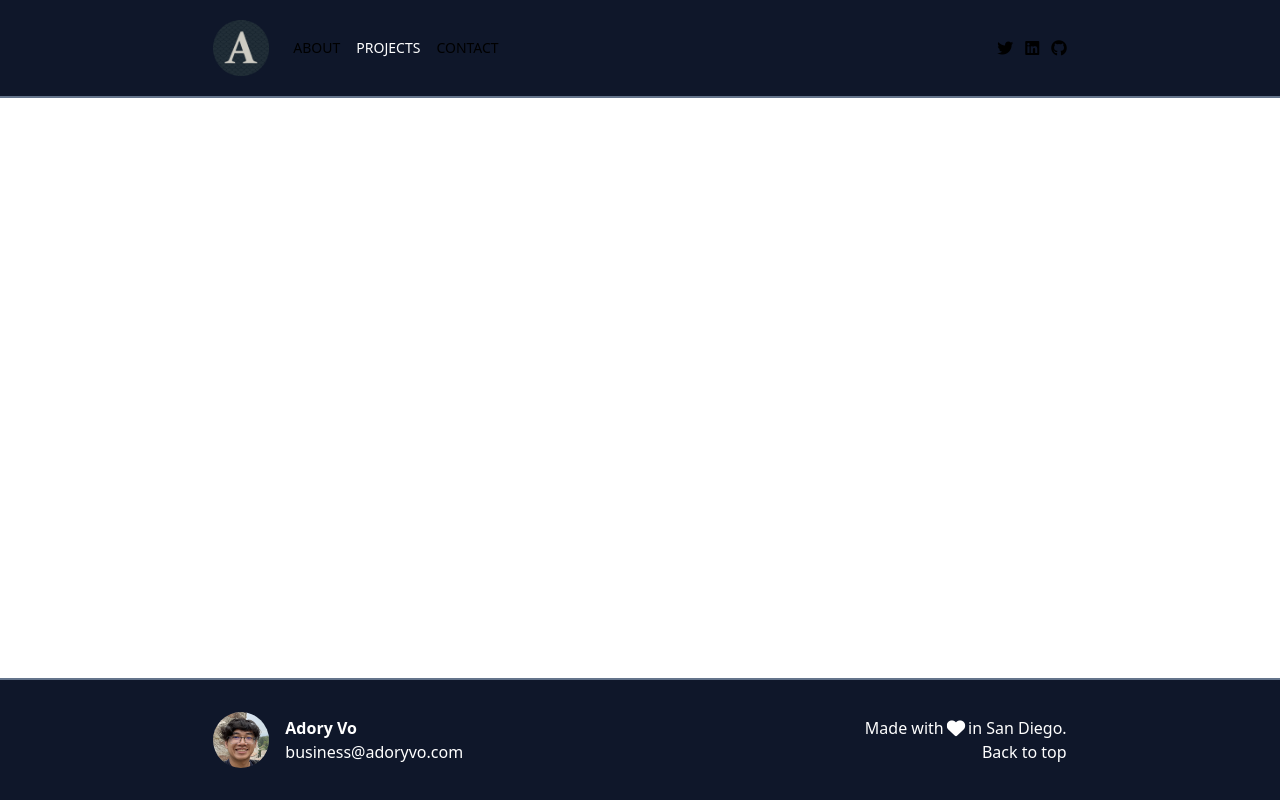
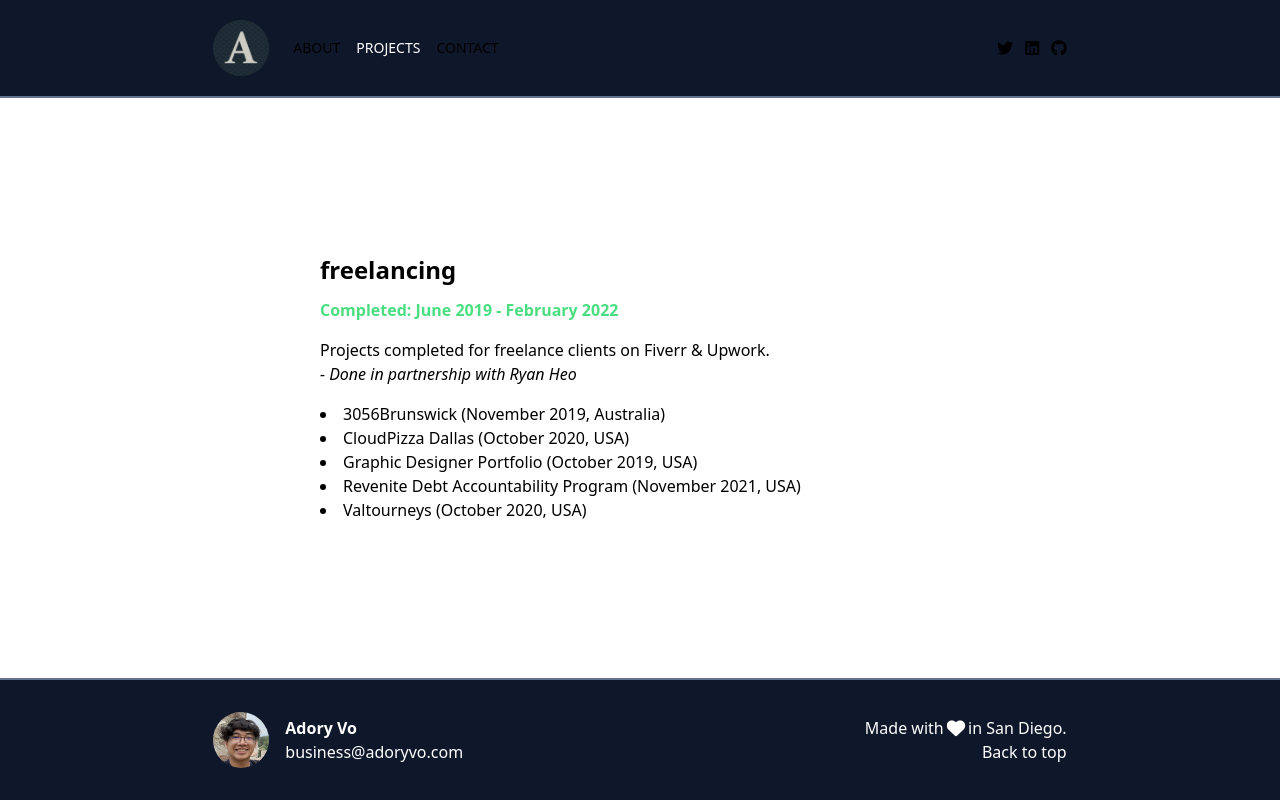
Before and after one commit to AdoryVo/adoryvo.com, a Nuxt app: page /projects/freelancing in a window 1280 px wide. Built offline with nearby package versions, Linux system fonts and the light colour scheme.

Commit message:
Add freelancing to projects

```diff
--- a/pages/projects/anagram-finder.vue
+++ b/pages/projects/anagram-finder.vue
@@ -8,7 +8,7 @@
 
 <template>
 	<main>
-		<BodyTitle class="mb-1">anagram finder</BodyTitle>
+		<BodyTitle class="mb-0">anagram finder</BodyTitle>
 		<b class="text-green-400">Completed: September 2022</b>
 		<p class="my-4">
 			A tool to find all anagrams & sub-anagrams from a specified letter pool!
--- /dev/null
+++ b/pages/projects/freelancing.vue
@@ -0,0 +1,59 @@
+<script>
+export default {
+	setup() {
+		const projects = reactive([
+					{
+						title: '3056Brunswick',
+						path: 'https://3056brunswick.netlify.app/html/',
+						completedAt: 'November 2019',
+						region: 'Australia'
+					},
+					{
+						title: 'CloudPizza Dallas',
+						path: 'https://cloudpizzadallas.up.railway.app/',
+						completedAt: 'October 2020',
+						region: 'USA'
+					},
+					{
+						title: 'Graphic Designer Portfolio',
+						path: 'https://adorsey.netlify.app/html/',
+						completedAt: 'October 2019',
+						region: 'USA'
+					},
+					{
+						title: 'Revenite Debt Accountability Program',
+						path: 'https://debt.revenite.rocks/',
+						completedAt: 'November 2021',
+						region: 'USA'
+					},
+					{
+						title: 'Valtourneys',
+						path: 'https://alectrify.github.io/portfolio/valtourneys/',
+						completedAt: 'October 2020',
+						region: 'USA'
+					}
+				]);
+
+		return { projects }
+	},
+}
+</script>
+
+<template>
+	<main>
+		<BodyTitle class="mb-0">freelancing</BodyTitle>
+		<b class="text-green-400">Completed: June 2019 - February 2022</b>
+		<p class="my-4">
+			Projects completed for freelance clients on Fiverr & Upwork.
+			<br>
+			<i>- Done in partnership with Ryan Heo</i>
+		</p>
+
+		<ul class="list-disc list-inside">
+			<li v-for="project of projects">
+				<NuxtLink class="link-light" :to="`${project.path}`" target="_blank">{{ project.title }}</NuxtLink>
+				({{ project.completedAt }}, {{ project.region }})
+			</li>
+		</ul>
+	</main>
+</template>
--- a/pages/projects/index.vue
+++ b/pages/projects/index.vue
@@ -4,8 +4,14 @@ export default {
 		const completePages = reactive([
 					{title: 'Anagram Finder', path: '/projects/anagram-finder'},
 					{title: 'Big Two (online card game)', path: 'https://github.com/AdoryVo/big-two', target: '_blank'},
+					{
+						title: 'Data Science w/ Python: Analyzing the Impact of Weather on Baseball Players',
+						path: 'https://github.com/AdoryVo/baseball-weather-impact/blob/master/FinalProject_group031.ipynb',
+						target: '_blank'
+					},
+					{title: 'Freelancing Web Development Projects', path: '/projects/freelancing'},
 					{title: 'Pokésearch', path: 'https://github.com/AdoryVo/pokesearch#-pokesearch', target: '_blank'},
-					{title: 'Recipe Manager', path: 'https://github.com/AdoryVo/team-ocean-recipe-manager#-team-oceans-recipe-manager', target: '_blank'},
+					{title: 'Team Ocean\'s Recipe Manager', path: 'https://github.com/AdoryVo/team-ocean-recipe-manager#-team-oceans-recipe-manager', target: '_blank'},
 					{title: 'UCSD Schedule Calendarizer', path: 'https://adoryvo.github.io/calendarize-webreg/', target: '_blank'},
 				]);
 
@@ -32,14 +38,14 @@ export default {
 		<BodyHeading>Complete</BodyHeading>
 		<ul class="list-disc list-inside mb-5">
 			<li v-for="page of completePages">
-				<NuxtLink class="link-primary" :to="`${page.path}`" :target="page.target">{{ page.title }}</NuxtLink>
+				<NuxtLink class="link-light" :to="`${page.path}`" :target="page.target">{{ page.title }}</NuxtLink>
 			</li>
 		</ul>
 
 		<BodyHeading>Work In Progress</BodyHeading>
 		<ul class="list-disc list-inside">
 			<li v-for="page of wipPages">
-				<NuxtLink class="link-primary" :to="`${page.path}`" :target="page.target">{{ page.title }}</NuxtLink>
+				<NuxtLink class="link-light" :to="`${page.path}`" :target="page.target">{{ page.title }}</NuxtLink>
 			</li>
 		</ul>
 	</main>
```
